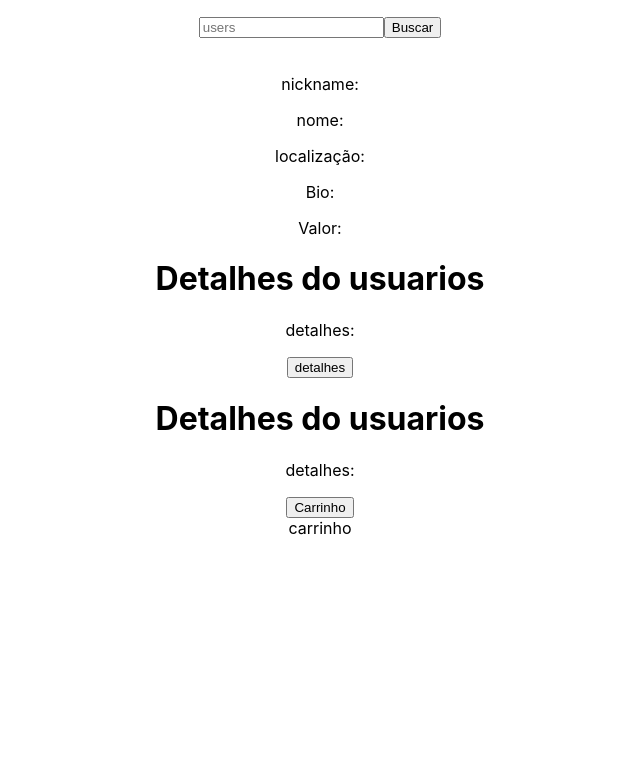
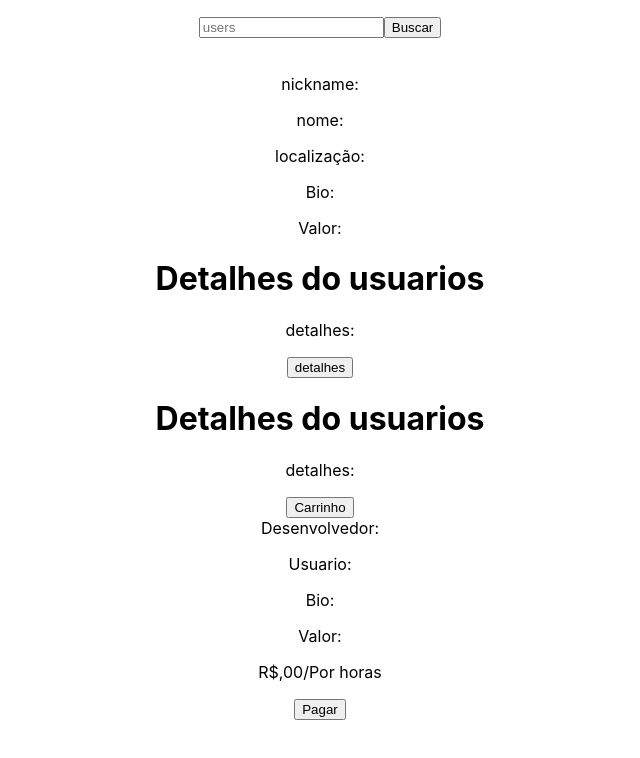
Before and after one commit to caffranksereia/dev-shop, a React (Create React App) app in the folder dev-shop/: page / in a window 1280 px wide. Shown: the top 758 px of the page, without its empty margins (320-960 px from the left). Built offline with nearby package versions, Linux system fonts and the light colour scheme.

Commit message:
function > class e props

```diff
--- a/dev-shop/src/Components/BuyingCar.js
+++ b/dev-shop/src/Components/BuyingCar.js
@@ -1,15 +1,35 @@
-import React from 'react'
+import React from 'react';
+import axios from 'axios';
+import Comprado from './Comprado';
 
-function BuyingCar(params) {
+class BuyingCar extends React.Component{
+
+    render(){
+        return(
+            <div>
+                <form>
+                    <label>Desenvolvedor:</label>
+                    <p>{this.props.name}</p>
+                    <label>Usuario:</label>
+                    <p>{this.props.nickname}</p>
+                    <label>Bio:</label>
+                    <p>{this.props.Bio}</p>
+                    <label>Valor:</label>
+                    <p>R${this.props.Valor},00/Por horas</p>
 
 
-    return(
-        <div>
 
-             carrinho
 
-        </div>
-    );
+                </form>
+                <div>
+                    <button>Pagar</button>
+                </div>
+
+            </div>
+        );
+    }
+
+
 
 }
 
```
